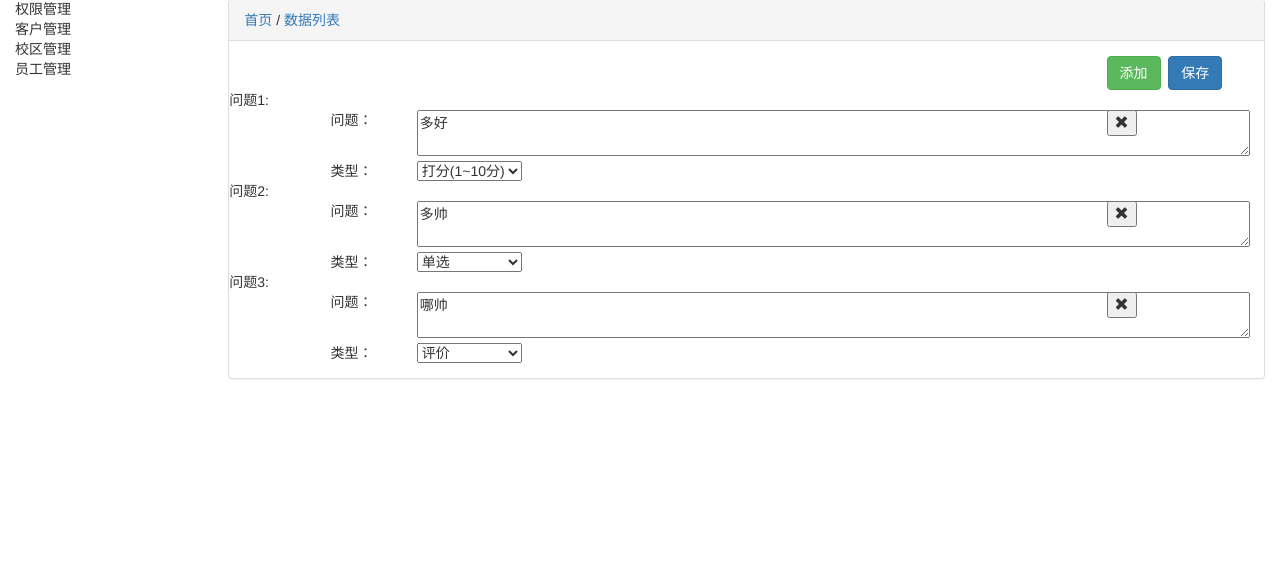
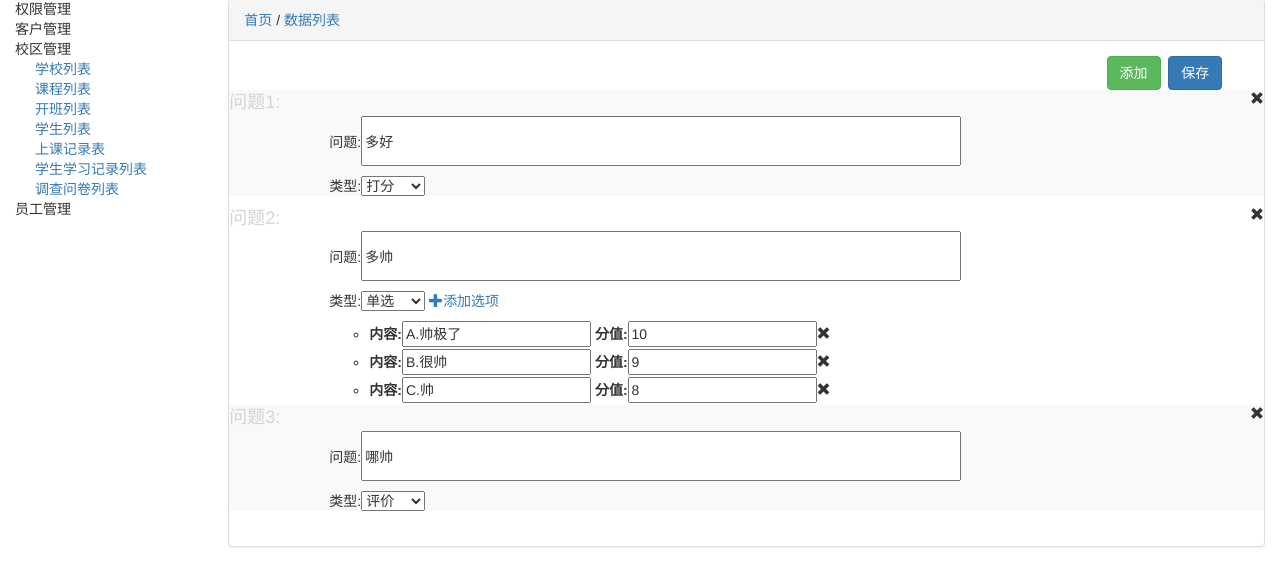
Before and after one commit to Phuket-7/mycrm, a Django app: page /questionnaire_edit/1 in a window 1280 px wide. Shown: the part 51-637 px from the top of the page. Run offline with Django 3.2, Linux system fonts and the light colour scheme; data comes from the database, SQL or seed files in the repository; both versions use the stored data as it was after the commit; some libraries are stand-ins or nearby versions.

Commit message:
半成品

```diff
--- a/app01/forms.py
+++ b/app01/forms.py
@@ -1,11 +1,24 @@
 from django import forms
-from django.forms import widgets
+from django.forms import widgets as wd
 
-class QuestionNaire(forms.Form) :
-    caption = forms.CharField(
-        widget = widgets.Textarea(attrs={"cols":"100", "rows":"2"})
-    )
-    tp = forms.ChoiceField(
-        choices = ((1, '打分(1~10分)'), (2, '单选'), (3, '评价'),),
-        widget = widgets.Select
-    )
+from app01 import models
+
+# class QuestionNaire(forms.Form) :
+#     caption = forms.CharField(
+#         widget = widgets.Textarea(attrs={"cols":"100", "rows":"2"})
+#     )
+#     tp = forms.ChoiceField(
+#         choices = ((1, '打分(1~10分)'), (2, '单选'), (3, '评价'),),
+#         widget = widgets.Select
+#     )
+
+class QuestionModelForm(forms.ModelForm):
+    class Meta:
+        model = models.Question
+        fields = ['caption','tp']
+
+
+class OptionModelForm(forms.ModelForm):
+    class Meta:
+        model = models.Option
+        fields = ['name','score']
--- a/app01/models.py
+++ b/app01/models.py
@@ -46,8 +46,8 @@
     """
     单选题的选项
     """
-    name = models.CharField(verbose_name='选项名称',max_length=32)
-    score = models.IntegerField(verbose_name='选项对应的分值')
+    name = models.CharField(verbose_name='内容',max_length=32)
+    score = models.IntegerField(verbose_name='分值')
     qs = models.ForeignKey(verbose_name='所属问题',to=Question)
 
 class Answer(models.Model):
--- a/app01/views.py
+++ b/app01/views.py
@@ -21,10 +21,64 @@
 
 # 编辑问卷
 from app01 import forms
+# def questionnaire_edit(request,id) :
+#     question_list = models.Question.objects.filter(questionnaire__id=id)
+#     from_list = []
+#     for question in question_list :
+#         obj = forms.QuestionNaire(initial={"caption":question.caption,"tp":question.tp})
+#         from_list.append(obj)
+#     return render(request,"questionnaire_edit.html",{"from_list":from_list})
 def questionnaire_edit(request,id) :
-    question_list = models.Question.objects.filter(questionnaire__id=id)
-    from_list = []
-    for question in question_list :
-        obj = forms.QuestionNaire(initial={"caption":question.caption,"tp":question.tp})
-        from_list.append(obj)
-    return render(request,"questionnaire_edit.html",{"from_list":from_list})
+    def inner():
+        que_list = models.Question.objects.filter(questionnaire__id=id)
+        if not que_list:
+            # 新创建的问卷，其中还么有创建问题
+            form = forms.QuestionModelForm()
+            yield {'form': form, 'obj': None, 'option_class': 'hide', 'options': None}
+        else:
+            # 含问题的问卷
+            for que in que_list:
+                form = forms.QuestionModelForm(instance=que)
+                temp = {'form': form, 'obj': que, 'option_class': 'hide', 'options': None}
+                if que.tp == 2:
+                    temp['option_class'] = ''
+                    # 获取当前问题的所有选项？que
+                    def inner_loop(quee):
+                        option_list = models.Option.objects.filter(qs=quee)
+                        for v in option_list:
+                            yield {'form':forms.OptionModelForm(instance=v), 'obj':v}
+                    temp['options'] = inner_loop(que)
+                yield temp
+    return render(request, 'questionnaire_edit.html', {'form_list': inner(),"id":int(id)})
+
+# 保存问卷
+def question_save(request,nid) :
+    import json
+    lists = json.loads(request.body)
+    print(lists)
+    ids = []
+    for lts in lists :
+        question_obj = models.Question.objects.filter(id=lts.get('pid'))
+        if question_obj :
+            models.Question.objects.update(id=lts.get('pid'),caption=lts.get('caption'),tp=int(lts.get('type')))
+        else :
+            models.Question.objects.create(id=lts.get('pid'),caption=lts.get('caption'),tp=int(lts.get('type')),questionnaire_id=nid)
+        ids.append(lts.get('pid'))
+    question_list = models.Question.objects.filter(questionnaire_id=nid)
+    for question_obj in question_list :
+        if not question_obj.id in ids :
+            question_obj.delete()
+    # print(dicts.get('pid'))
+    return HttpResponse("ok")
+
+'''
+[
+    {'pid': '1', 'caption': '多好', 'type': '1', 'options': []},
+    {'pid': '2', 'caption': '多帅', 'type': '2', 'options':
+        [
+            {'id': '1', 'title': 'A.帅极了', 'val': '10'},
+            {'id': '2', 'title': 'B.很帅', 'val': '9'},
+            {'id': '3', 'title': 'C.帅', 'val': '8'}]},
+    {'pid': '3', 'caption': '哪帅', 'type': '3', 'options': []}
+]
+'''
--- a/mycrm/urls.py
+++ b/mycrm/urls.py
@@ -7,5 +7,6 @@
     url(r'^admin/', admin.site.urls),
     url(r'^login',views.login),
     url(r'^index', views.index),
-    url(r'^questionnaire_edit/(\d+)', views.questionnaire_edit),
+    url(r'^questionnaire_edit/(\d+)$', views.questionnaire_edit),
+    url(r'^question_save/(\d+)$', views.question_save),
 ]
--- a/templates/questionnaire_edit.html
+++ b/templates/questionnaire_edit.html
@@ -7,8 +7,33 @@
     <script src="/static/jquery-3.2.1.js"></script>
     <script src="/static/bootstrap-3.3.7/js/bootstrap.min.js"></script>
     <style>
-        .hides{
+        .hide{
             display: none;
+        }
+        ol {
+            padding: 0;
+            list-style: none;
+            counter-reset: sectioncounter;
+        }
+
+        #id_caption {
+            height: 50px;
+            width: 600px;
+        }
+
+        ol > li > div {
+            padding-left: 100px;
+        }
+
+        ol > li:before {
+            content: '问题' counter(sectioncounter) ':';
+            counter-increment: sectioncounter;
+            font-size: 18px;
+            color: #d4d4d4;
+        }
+
+        ol > li:nth-of-type(odd) {
+            background-color: #f9f9f9;
         }
     </style>
 </head>
@@ -60,54 +85,123 @@
                 <div class="row">
                     <div class="col-md-2 col-md-offset-10">
                         <button type="button" class="btn btn-success addBtn">添加</button>&nbsp;
-                        <button type="button" class="btn btn-primary">保存</button>
+                        <button type="button" class="btn btn-primary saveBtn">保存</button>
                     </div>
                 </div>
-                <div class="content">
-                {% for from_obj in from_list %}
-                    <div class="row"  style="margin:0 auto">
-                        <div class="row">
-                            <div>问题{{ forloop.counter }}:</div>
-                        </div>
-                        <div class="row">
-                            <div class="col-md-1 col-md-offset-1">问题：</div>
-                            <div class="col-md-8">{{ from_obj.caption }}</div>
-                            <div class="col-md-1">
-                                <button class="removeBtn"><span class="glyphicon glyphicon-remove"></span></button>
-                            </div>
-                        </div>
-                        <div class="row">
-                            <div class="col-md-1 col-md-offset-1">类型：</div>
-                            <div class="col-md-9">
-                                {{ from_obj.tp }}
-                            </div>
-                        </div>
-                    </div>
-                {% endfor %}
-                </div>
-                <div class="newadd"></div>
-
+{#                <div class="row content">#}
+{#                {% for from_obj in from_list %}#}
+{#                    <div class="row"  style="margin:0 auto">#}
+{#                        <div class="row">#}
+{#                            <div>问题{{ forloop.counter }}:</div>#}
+{#                        </div>#}
+{#                        <div class="row">#}
+{#                            <div class="col-md-1 col-md-offset-1">问题：</div>#}
+{#                            <div class="col-md-8">{{ from_obj.caption }}</div>#}
+{#                            <div class="col-md-1">#}
+{#                                <button class="removeBtn"><span class="glyphicon glyphicon-remove"></span></button>#}
+{#                            </div>#}
+{#                        </div>#}
+{#                        <div class="row">#}
+{#                            <div class="col-md-1 col-md-offset-1">类型：</div>#}
+{#                            <div class="col-md-9">#}
+{#                                {{ from_obj.tp }}#}
+{#                            </div>#}
+{#                        </div>#}
+{#                    </div>#}
+{#                {% endfor %}#}
+                    <ol class="row content">
+                        {% for item in form_list %}
+                            <li>
+                                <span class="glyphicon glyphicon-remove pull-right removeBtn"></span>
+                                <div pk="{{ item.obj.id }}">
+                                    <p>问题:{{ item.form.caption }} </p>
+                                    <p>类型:{{ item.form.tp }} <a class="{{ item.option_class }} addBtntp"><span class="glyphicon glyphicon-plus"></span>添加选项</a></p>
+                                    <ul class="option">
+                                        {% for v in item.options %}
+                                            <li id="{{ v.obj.id }}">{{ v.form }}<span class="glyphicon glyphicon-remove removeBtn"></span></li>
+                                        {% endfor %}
+                                    </ul>
+                                </div>
+                            </li>
+                        {% endfor %}
+                    </ol>
+{#                </div>#}
             </div>
         </div>
     </div>
 </div>
 
+<script src="/static/jquery.cookie.js"></script>
 <script>
+    // 左侧菜单
     $(".right_menu").mouseover(function () {
         $(this).next().slideDown(100)
     }).parent().mouseleave(function () {
         $(this).children(".right_menu_bn").slideUp(100)
     });
 
+    // 添加问题
     $(".addBtn").click(function () {
-        alert(111);
-        str = '<div class="row" style="margin:0 auto"><div class="row"><div>问题:</div></div><div class="row"><div class="col-md-1 col-md-offset-1">问题：</div><div class="col-md-8"><textarea name="" id="" cols="100" rows="2"></textarea></div><div class="col-md-1"><span class="glyphicon glyphicon-remove"></span></div></div><div class="row"><div class="col-md-1 col-md-offset-1">类型：</div><div class="col-md-9">   </div></div></div>';
-        $(".newadd").append(str)
+        var str = $('ol>li:last').clone();
+        str.find("input").val("");
+        msg = str.find("div").attr("pk")*1+1;
+        str.find("div").attr("pk",msg);
+        alert(str.find("input").val());
+        $("ol").append(str)
+    });
+    // 添加单选项
+    $(".addBtntp").click(function () {
+        var the = $(this).parent().next();
+        var str = '<li id="'+(the.find("li:last").attr("id")*1+1)+'"><tr><th><label for="id_name">内容:</label></th><td><input type="text" name="name" value="" maxlength="32" required id="id_name" /></td></tr> <tr><th><label for="id_score">分值:</label></th><td><input type="number" name="score" value="" required id="id_score" /></td></tr><span class="glyphicon glyphicon-remove removeBtn"></span></li>';
+        the.append(str)
+    });
+    // 删除
+    $(".content").on("click",".removeBtn",function () {
+        $(this).parent().remove()
+    });
+    // 类型转变
+    $(".content").on("change","select",function () {
+        if ($(this).val()==2) {
+            $(this).next().removeClass("hide");
+            str = '<ul class="option"></ul>';
+            $(this).next().after(str)
+        }
+        else {
+            $(this).next().addClass("hide");
+            $(this).parent().next().empty()
+        }
     });
 
-    $(".content").on("click",".removeBtn",function () {
-        $(".removeBtn").parent.parent.remove()
-    })
+    // 保存
+    $(document).ready(function () {
+        $(".saveBtn").click(function () {
+            var pList = [];
+            $.each($('ol>li'),function(){
+                var the = $(this).find('div');
+                pList.push({
+                    'pid': the.attr("pk"), 'caption': the.find(':text').val(), 'type': the.find('#id_tp').val(), 'options': []
+                });
+                if (the.find('#id_tp').val()=="2"){
+                    $.each(the.find("ul>li"),function() {
+                        num = parseInt(the.attr("pk"))-1;
+                        pList[num]['options'].push({'id': $(this).attr("id"), 'title': $(this).find("#id_name").val(), val: $(this).find("#id_score").val()})
+                    });
+                }
+            });
+            $.ajax({
+                url : "/question_save/{{ id }}",
+                type : "POST",
+                headers : {"X-CSRFToken":$.cookie('csrftoken')} ,
+                data : JSON.stringify(pList),
+                contentType : 'application/json',
+                success : function (data) {
+
+                }
+            })
+        })
+    });
+
+
 </script>
 </body>
 </html>
```
Also changed, not shown: db.sqlite3.
